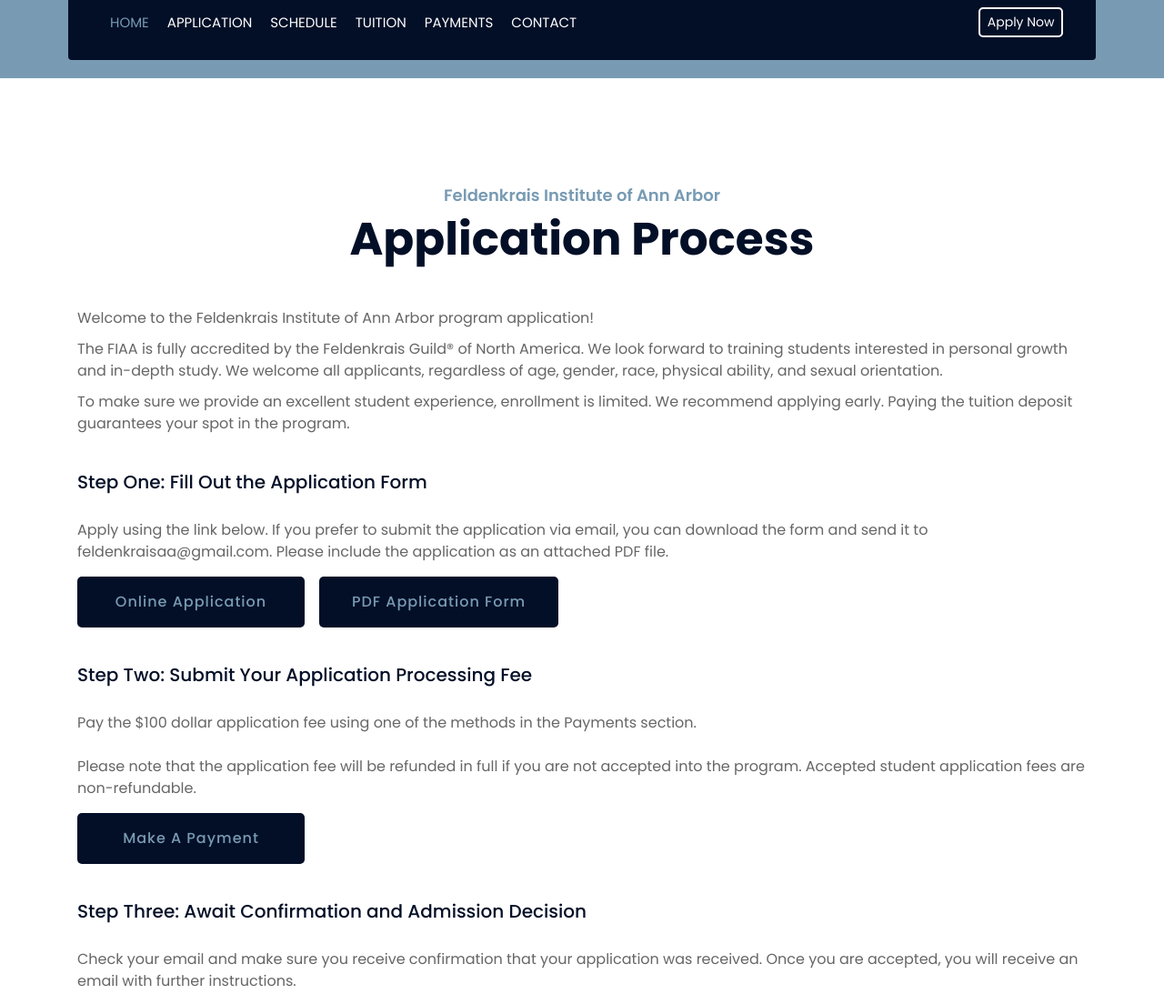
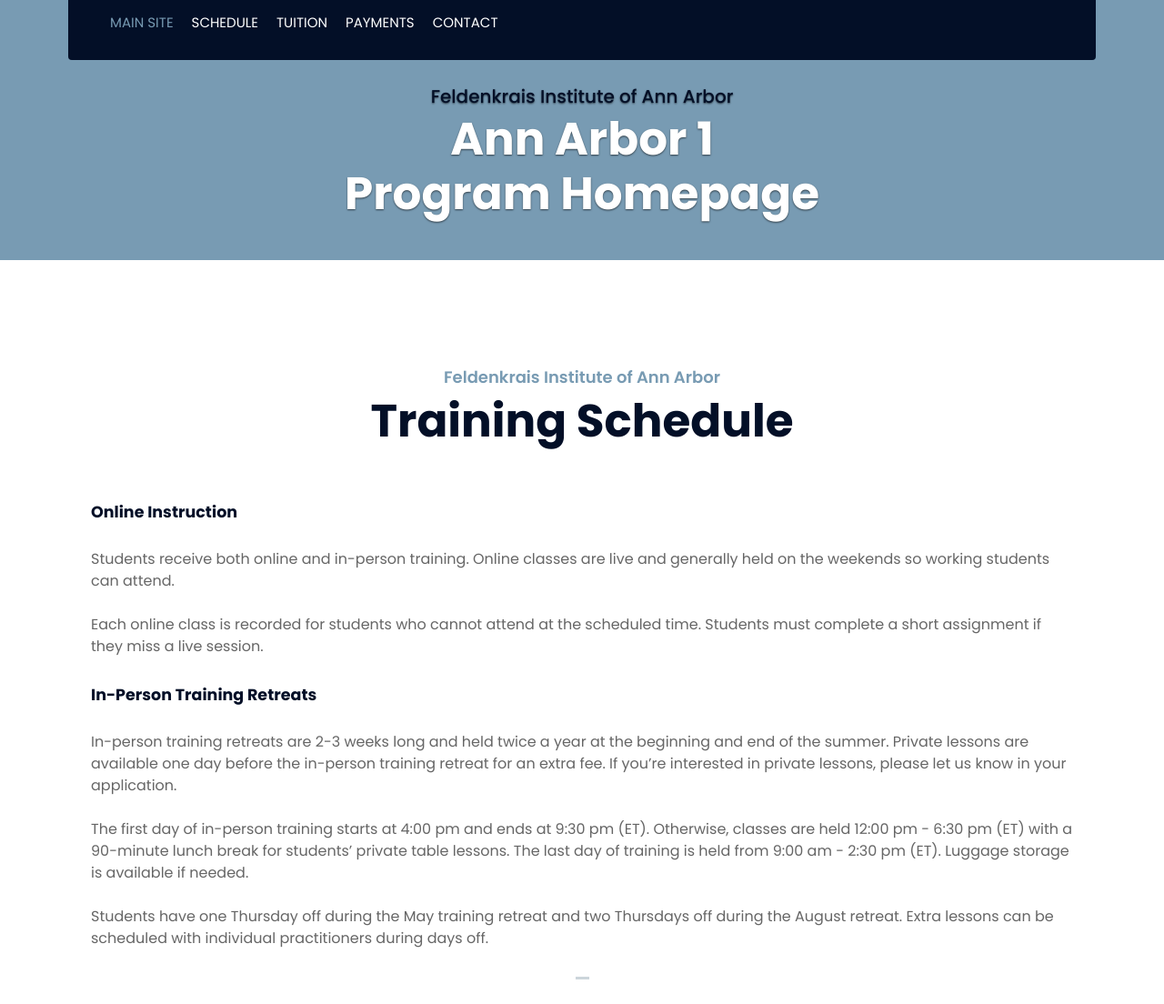
Before and after one commit to allgreen2/annarbor1, a plain HTML site: page index.html in a window 1280 px wide. Shown: the part 17-1121 px from the top of the page at 91% size. Drawn offline with nearby package versions, Linux system fonts and the light colour scheme; a script that the page names is missing.

Commit message:
ann arbor 1 page

```diff
--- a/css/style.css
+++ b/css/style.css
@@ -265,8 +265,8 @@ a:focus {
 .carousel {
     position: relative;
     width: 100%;
-    height: calc(100vh - 170px);
-    min-height: 400px;
+    height: calc(30vh - 170px);
+    min-height: 200px;
     margin: 0 auto;
     text-align: center;
     overflow: hidden;
@@ -292,7 +292,7 @@ a:focus {
     height: 100%;
     top: 0;
     left: 0;
-    background: rgba(0, 0, 0, .3);
+    background: #789bb3;
     z-index: 1;
 }
 
@@ -304,8 +304,8 @@ a:focus {
     align-items: center;
     justify-content: center;
     flex-direction: column;
-    height: calc(100vh - 170px);
-    min-height: 400px;
+    height: calc(30vh - 170px);
+    min-height: 200px;
 }
 
 .carousel .carousel-caption p {
@@ -317,7 +317,7 @@ a:focus {
 
 .carousel .carousel-caption h1 {
     color: #ffffff;
-    font-size: 60px;
+    font-size: 50px;
     font-weight: 700;
     margin-bottom: 35px;
 }
--- a/index.html
+++ b/index.html
@@ -36,22 +36,18 @@
     <div class="nav-bar">
         <div class="container-fluid">
             <nav class="navbar navbar-expand-lg bg-dark navbar-dark">
-                <a href="#" class="navbar-brand">Feldenkrais Institute of Ann Arbor</a>
+                <a href="https://feldenkraisaa.com" class="navbar-brand">Feldenkrais Institute of Ann Arbor</a>
                 <button type="button" class="navbar-toggler" data-toggle="collapse" data-target="#navbarCollapse">
                     <span class="navbar-toggler-icon"></span>
                 </button>
 
                 <div class="collapse navbar-collapse justify-content-between" id="navbarCollapse">
                     <div class="navbar-nav mr-auto">
-                        <a href="https://feldenkraisaa.com" class="nav-item nav-link active">Home</a>
-                        <a href="#admissions" class="nav-item nav-link">Application</a>
+                        <a href="https://feldenkraisaa.com" class="nav-item nav-link active">Main Site</a>
                         <a href="#schedule" class="nav-item nav-link">Schedule</a>
                         <a href="#tuition" class="nav-item nav-link">Tuition</a>
                         <a href="#payment" class="nav-item nav-link">Payments</a>
                         <a href="#contact" class="nav-item nav-link">Contact</a>
-                    </div>
-                    <div class="ml-auto">
-                        <a class="btn" href="#admissions">Apply Now</a>
                     </div>
                 </div>
             </nav>
@@ -59,44 +55,18 @@
     </div>
     <!-- Nav Bar End -->
 
-    <!-- Admissions -->
-        <div id="admissions" class="container-fluid">
-            <div class="container">
-                <div class="row align-items-center">
-                    <div class="section-header text-center">
-                        <p>Feldenkrais Institute of Ann Arbor</p>
-                        <h2>Application Process</h2>
-                    </div>
-
-                    <div class="admissions-steps">
-                        <p>Welcome to the Feldenkrais Institute of Ann Arbor program application! </p><p>The FIAA is fully accredited by the Feldenkrais Guild&reg; of North America. We look forward to training students interested in personal growth and in-depth study. We welcome all applicants, regardless of age, gender, race, physical ability, and sexual orientation.</p>
-                        <p>To make sure we provide an excellent student experience, enrollment is limited. We recommend applying early. Paying the tuition deposit guarantees your spot in the program.</p>
-                    </div>
-
-                    <div class="admissions-steps">
-                        <h2>Step One: Fill Out the Application Form</h2>
-                        <p><br>Apply using the link below. If you prefer to submit the application via email, you can download the form and send it to <a href="mailto:feldenkraisaa@gmail.com">feldenkraisaa@gmail.com</a>. Please include the application as an attached PDF file.<br><a class="btn" href="https://forms.gle/hkmvyEEr9JZkpaQr5">Online Application</a>&emsp;<a class="btn" href="forms/FIAA_Application.pdf" download>PDF Application Form</a><br></p>
-                    </div>
-
-                    <div class="admissions-steps">
-                        <h2>Step Two: Submit Your Application Processing Fee</h2>
-                        <p><br>Pay the $100 dollar application fee using one of the methods in the Payments section.<br><br>Please note that the application fee will be refunded in full if you are not accepted into the program. Accepted student application fees are non-refundable.<br><a class="btn" href="#payment">Make A Payment</a><br></p>
-                    </div>
-
-                    <div class="admissions-steps">
-                        <h2>Step Three: Await Confirmation and Admission Decision</h2>
-                        <p><br>Check your email and make sure you receive confirmation that your application was received. Once you are accepted, you will receive an email with further instructions.</p>
-                    </div>
-
-                    <div class="admissions-steps">
-                        <h2>Step Four: Submit Your Tuition Deposit</h2>
-                        <p><br>Once accepted, pay the non-refundable $1500 deposit. This deposit is credited towards your first tuition payment.<br><a class="btn" href="#payment">Make A Payment</a><br></p>
-                    </div>
-
+    <!-- Carousel Start -->
+    <div id="carousel" class="carousel slide" data-ride="carousel">
+        <div class="carousel-inner">
+            <div class="carousel-item active">
+                <div class="carousel-caption">
+                    <h2>Feldenkrais Institute of Ann Arbor</h2>
+                    <h1>Ann Arbor 1</br>Program Homepage</h1>
                 </div>
             </div>
         </div>
-        <!-- Admissions End -->
+    </div>
+    <!-- Carousel End -->
 
     <!-- Timeline Start -->
     <div id="schedule" class="container-fluid">
@@ -437,23 +407,9 @@
     <div class="spacing"></div>
     <!-- Timeline End -->
 
-    <!-- Photo Feature Start -->
-    <div class="single">
-        <div class="container">
-            <div class="row">
-                <div class="single-content wow fadeInUp">
-                    <img src="img/david_teach.jpg">
-                </div>
-            </div>
-        </div>
-    </div>
-    <!-- Photo Feature End -->
-
     <!-- Location Start -->
     <div id="location" class="about wow fadeInUp" data-wow-delay="0.1s">
         <!-- Location End -->
-
-
 
         <!-- Tuition -->
         <div id="tuition" class="container-fluid">
```
Also changed, not shown: 1 other file.
